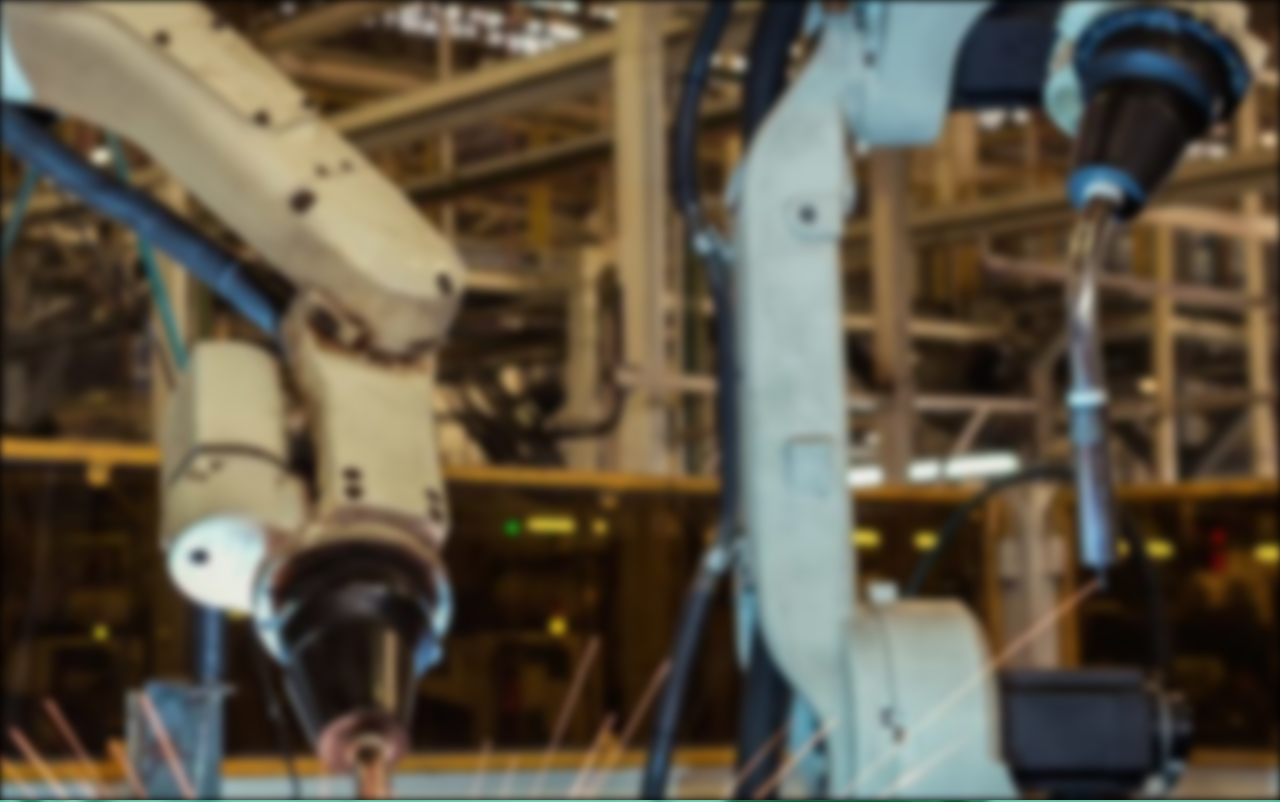
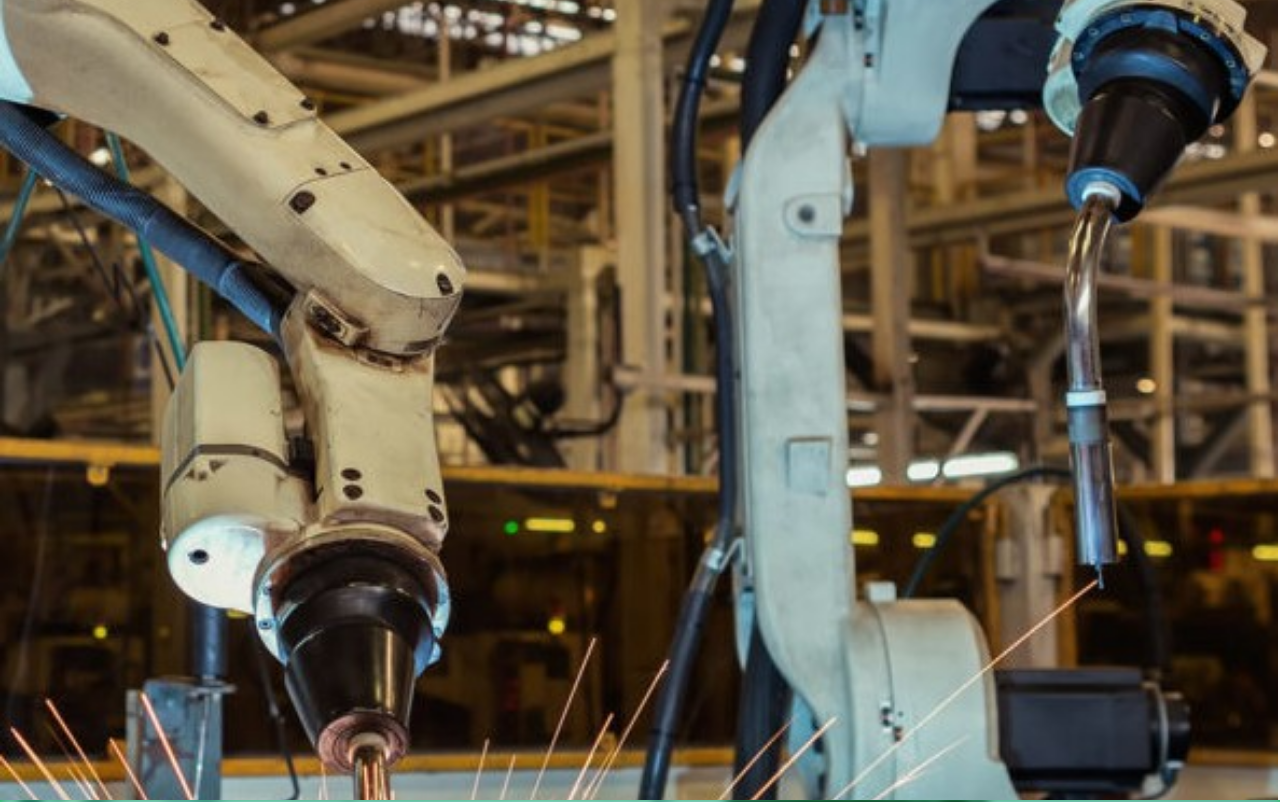
Before and after one commit to jordans-projects333/Courses, a Next.js app: page / in a window 1280 px wide. Shown: the top 802 px of the page. Built offline with nearby package versions, Linux system fonts and the light colour scheme.

Commit message:
transition prototype

```diff
--- a/app/OnloadImage.jsx
+++ b/app/OnloadImage.jsx
@@ -25,7 +25,7 @@ const OnloadImage = ({src, alt, priority, mask}) => {
     return (
     <>
         <Image ref={blurImage} src={src} alt={alt} priority={!priority} quality={1} fill className='blur-sm object-cover' onLoadingComplete={() => blurImageLoaded()}/>
-        <Image ref={mainImage} src={src} alt={alt} priority={!priority} fill className={`opacity-0 object-cover object-right duration-500 mask`} onLoadingComplete={() => mainImageLoaded()}/>
+        <Image ref={mainImage} src={src} alt={alt} priority={!priority} fill className={`opacity-0 object-cover object-right duration-500 mask scale-110`} onLoadingComplete={() => mainImageLoaded()}/>
     </>
     )
 }
--- a/app/Overview.jsx
+++ b/app/Overview.jsx
@@ -2,17 +2,39 @@
 import { useStore } from '../src/store'
 import OnloadImage from './OnloadImage'
 import mathImage from './images/table.jpg'
-import { useState } from 'react'
+import codingImage from './images/coding.webp'
+import { useRef, useState } from 'react'
+import Image from 'next/image'
 
 export default function Overview(){
   const [maskOn, setMaskOn] = useState(false)
     // useStore.setState({price : 2})
+  let image1 = useRef(null)
+  let image2 = useRef(null)
+  let wrapper = useRef(null)
+  let toggle = useRef(true)
+  const rumble = () => {
+    if(toggle.current){
+      toggle.current = !toggle.current
+      image2.current.style.width = '0%'
+      image2.current.style.scale = 1.1
+      image1.current.style.width = '100%'
+      image1.current.style.scale = 1
+    }else{
+      toggle.current = !toggle.current
+      image2.current.style.width = '100%'
+      image2.current.style.scale = 1
+      image1.current.style.width = '0%'
+      image1.current.style.scale = 1.1
+    }
+  }
   return (
-    <section className="snap-start h-[100svh] bg-black" onClick={() => setMaskOn((prev) => !prev)}>
+    <section className="snap-start h-[100svh] bg-black" onClick={() => rumble()}>
         {/* {useStore.getState().price} */}
-        <div className='relative w-full h-[100%]'>
-            <OnloadImage src={mathImage} alt={'not math'} priority={true} mask={maskOn}/>
-
+        <div ref={wrapper} className='relative w-full h-[100%] duration-1000'>
+          <Image ref={image1} src={codingImage} alt={'not math'} className='w-[0%] h-full duration-[1s] right-0 absolute object-cover scale-110 border-l-2 border-white'/>
+          <Image ref={image2} src={mathImage} alt={'not math'} fill className='w-[100%] duration-[1s] object-cover border-r-2 border-white'/>
+            {/* <OnloadImage src={mathImage} alt={'not math'} priority={true} mask={maskOn}/> */}
         </div>
     </section>
   )
```
